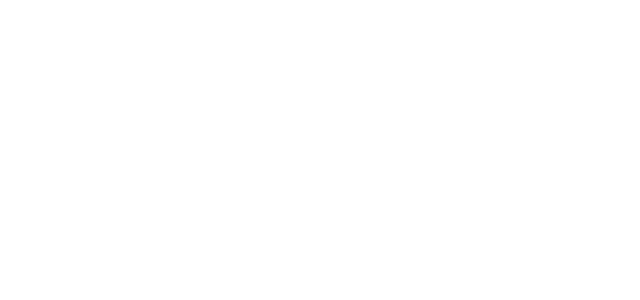
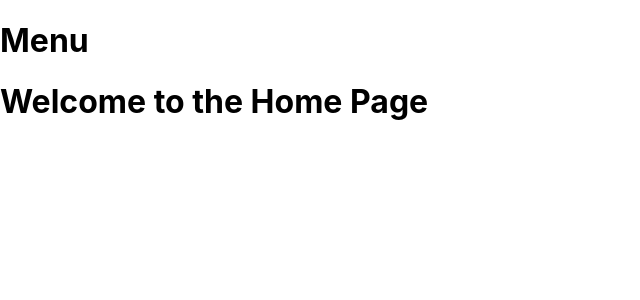
Before and after one commit to JuanBueno21/react-router, a React (Create React App) app in the folder react-router/: page / in a window 1280 px wide. Shown: the top 300 px of the page, without its empty margins (0-640 px from the left). Built offline with nearby package versions, Linux system fonts and the light colour scheme.

Commit message:
navigation components

```diff
--- a/react-router/package.json
+++ b/react-router/package.json
@@ -8,6 +8,7 @@
     "@testing-library/user-event": "^13.5.0",
     "react": "^18.3.1",
     "react-dom": "^18.3.1",
+    "react-router-dom": "^6.26.1",
     "react-scripts": "5.0.1",
     "web-vitals": "^2.1.4"
   },
--- a/react-router/src/App.js
+++ b/react-router/src/App.js
@@ -1,9 +1,24 @@
 import './App.css';
+import { HashRouter, Route, Routes } from "react-router-dom"
+import { HomePage } from "./HomePage"
+import { BlogPage } from "./BlogPage"
+import { ProfilePage } from "./ProfilePage"
+import { Menu } from "./Menu"
 
 function App() {
   return (
     <>
+      <HashRouter>
+        <Menu />
 
+        <Routes>
+          <Route path='/' element={<HomePage />} />
+          <Route path='/blog' element={<BlogPage />} />
+          <Route path='/profile' element={<ProfilePage />} />
+          <Route path='*' element={<p>not Found</p>} />
+
+        </Routes>
+      </HashRouter>
     </>
   );
 }
--- /dev/null
+++ b/react-router/src/BlogPage.js
@@ -0,0 +1,10 @@
+import React from "react";
+
+function BlogPage() {
+  return (
+    <div>
+      <h1>Welcome to my Blog Page</h1>
+    </div>
+  );
+}
+export  { BlogPage };
--- /dev/null
+++ b/react-router/src/HomePage.js
@@ -0,0 +1,10 @@
+import React from "react";
+
+function HomePage() {
+  return (
+    <div>
+      <h1>Welcome to the Home Page</h1>
+    </div>
+  );
+}
+export  { HomePage };
--- /dev/null
+++ b/react-router/src/Menu.js
@@ -0,0 +1,10 @@
+import React from "react";
+
+function Menu() {
+  return (
+    <div>
+      <h1>Menu</h1>
+    </div>
+  );
+}
+export { Menu };
--- /dev/null
+++ b/react-router/src/ProfilePage.js
@@ -0,0 +1,10 @@
+import React from "react";
+
+function ProfilePage() {
+  return (
+    <div>
+      <h1>Welcome to my Profile Page</h1>
+    </div>
+  );
+}
+export { ProfilePage };
```
Also changed, not shown: 1 other file (tests, documents, lock files or other folders).
